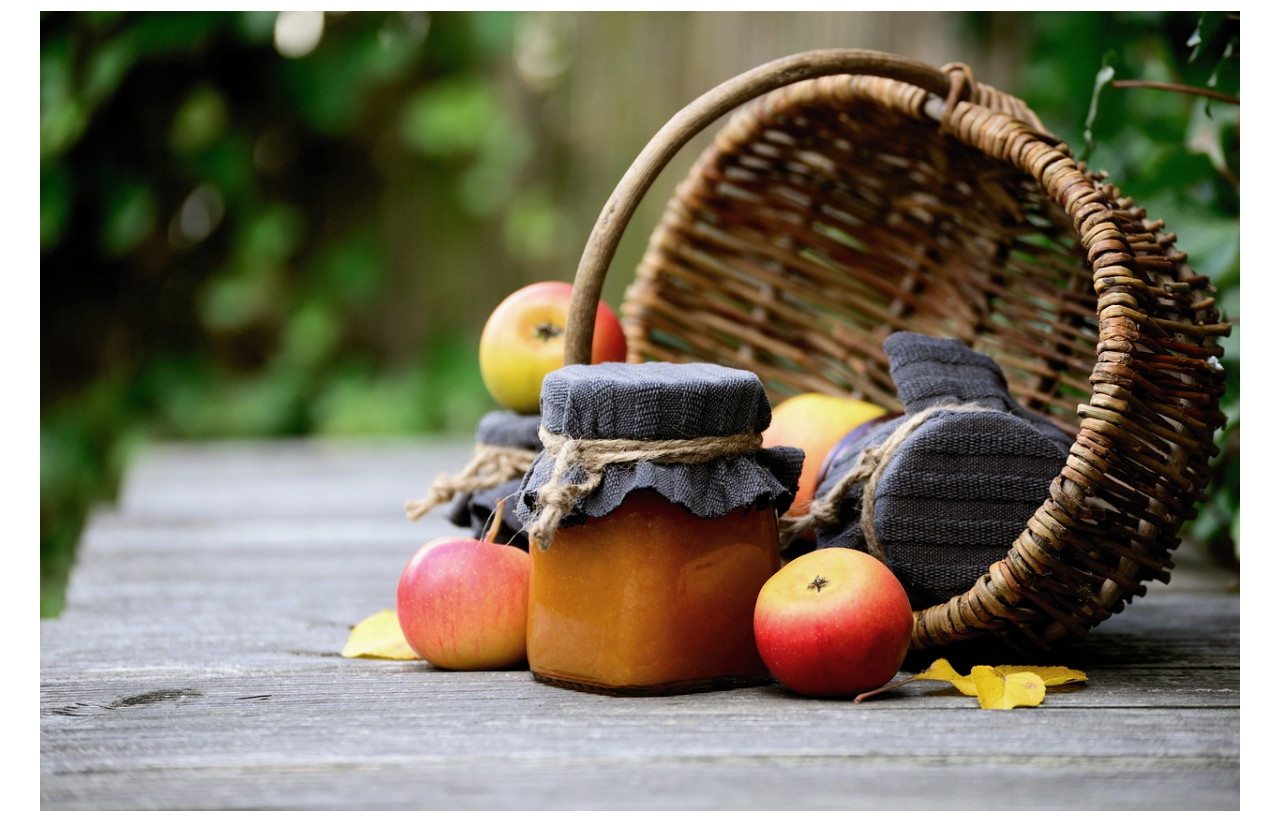
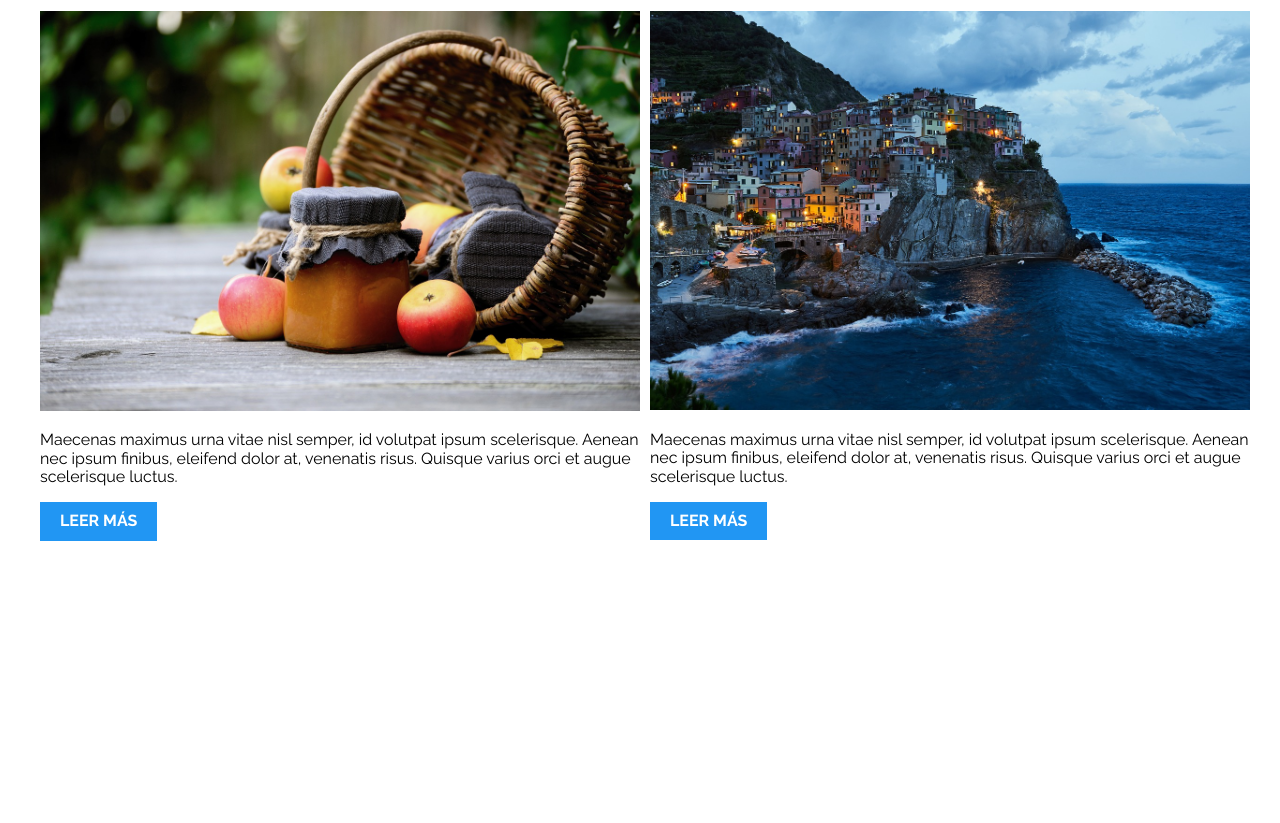
Before and after one commit to joe-quintero/PatronesRWD, a plain HTML site: page 01-2columnas_iguales_css_grid/index.html in a window 1280 px wide. Shown: the part 89-912 px from the top of the page. After the commit the page ends 800 px from the top, so only its background shows below. Drawn offline with nearby package versions, Linux system fonts and the light colour scheme.

Commit message:
2 Columnas Iguales Grid

```diff
--- a/01-2columnas_iguales_css_grid/css/styles.css
+++ b/01-2columnas_iguales_css_grid/css/styles.css
@@ -39,3 +39,11 @@ h1 {
 }
 
 /** CODIGO AQUI **/
+
+@media (min-width: 768px){
+    .dos-columnas{
+        display: grid;
+        grid-template-columns: 50% 50%;
+        column-gap: 1rem;
+    }
+}
--- a/01-2columnas_iguales_css_grid/index.html
+++ b/01-2columnas_iguales_css_grid/index.html
@@ -12,7 +12,7 @@
 
 <body>
 
-    <div class="contenedor">
+    <div class="contenedor dos-columnas">
         <article class="entrada-blog">
             <h1>Titulo Entrada Blog</h1>
             <img src="img/imagen1.jpg">
```
